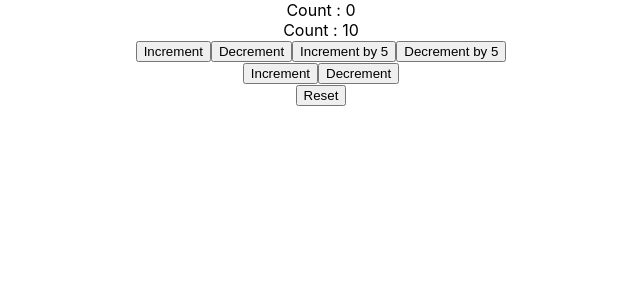
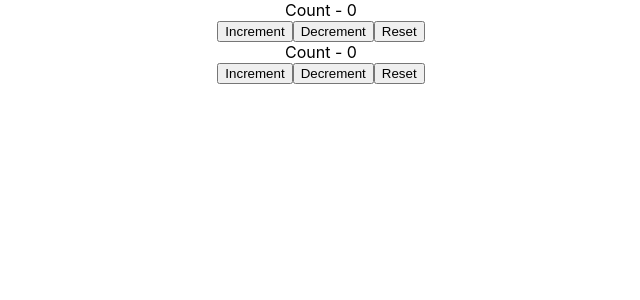
Before and after one commit to EdwinMLara/react-examples-general, a React (Create React App) app: page / in a window 1280 px wide. Shown: the top 300 px of the page, without its empty margins (319-959 px from the left). Built offline with nearby package versions, Linux system fonts and the light colour scheme.

Commit message:
Utlizando difenretes contadores con el mismo reducer

```diff
--- a/src/App.js
+++ b/src/App.js
@@ -2,6 +2,7 @@
 import './App.css';
 import CounteroneR from './components2/CounteroneR';
 import CounterTwoR from './components2/CounterTwoR';
+import CounterthreeR from './components2/CounterthreeR'
 
 
 export const UserContext2 = React.createContext();
@@ -18,7 +19,7 @@
           <ComponentE/>
         </ChannelContext.Provider>
     </UserContext2.Provider>*/}
-      <CounterTwoR/>
+      <CounterthreeR/>
     </div>
   );
 }
--- /dev/null
+++ b/src/components2/CounterthreeR.js
@@ -0,0 +1,35 @@
+import React, {useReducer} from 'react'
+
+const inicialState = 0;
+
+const reducer = (state, action) => {
+    switch(action){
+        case 'increment':
+            return state + 1
+        case 'decrement':
+            return state - 1
+        case 'reset':
+            return inicialState
+        default:
+            return state
+    }
+}
+
+function CounterthreeR() {
+    const [count, dispatch] = useReducer(reducer,inicialState)
+    const [counttwo, dispatchtwo] = useReducer(reducer,inicialState)
+    return (
+        <div>
+            <div>Count - {count}</div>
+            <button onClick={() => dispatch('increment')}> Increment </button>
+            <button onClick={() => dispatch('decrement')}> Decrement </button>
+            <button onClick={() => dispatch('reset')}> Reset </button>
+            <div>Count - {counttwo}</div>
+            <button onClick={() => dispatchtwo('increment')}> Increment </button>
+            <button onClick={() => dispatchtwo('decrement')}> Decrement </button>
+            <button onClick={() => dispatchtwo('reset')}> Reset </button>
+        </div>
+    )
+}
+
+export default CounterthreeR;
```
